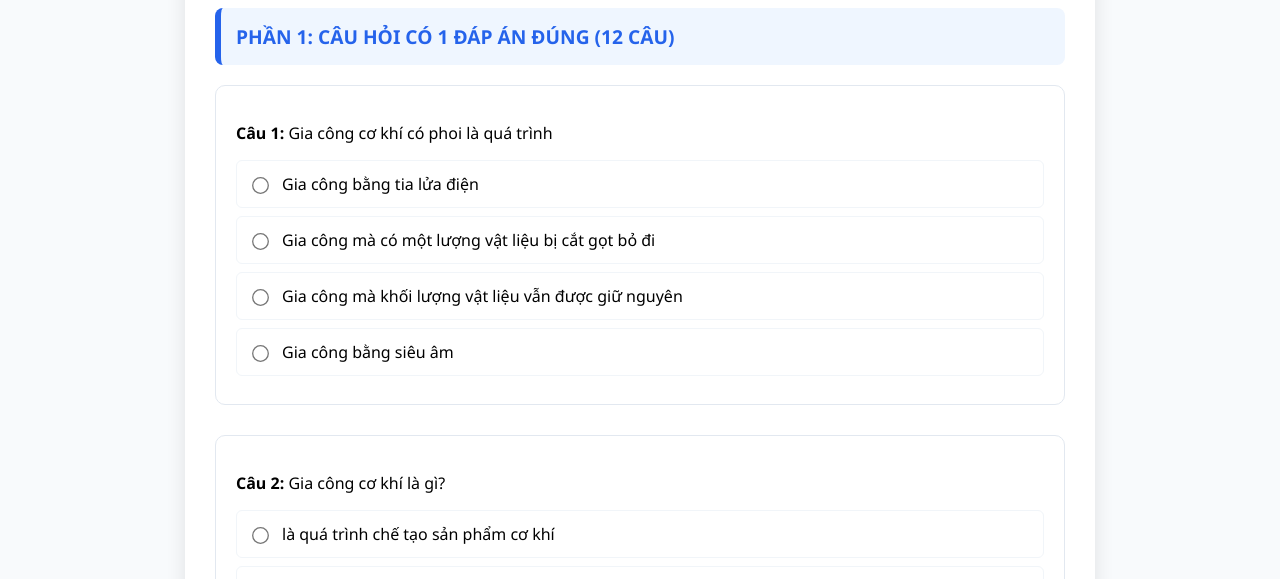
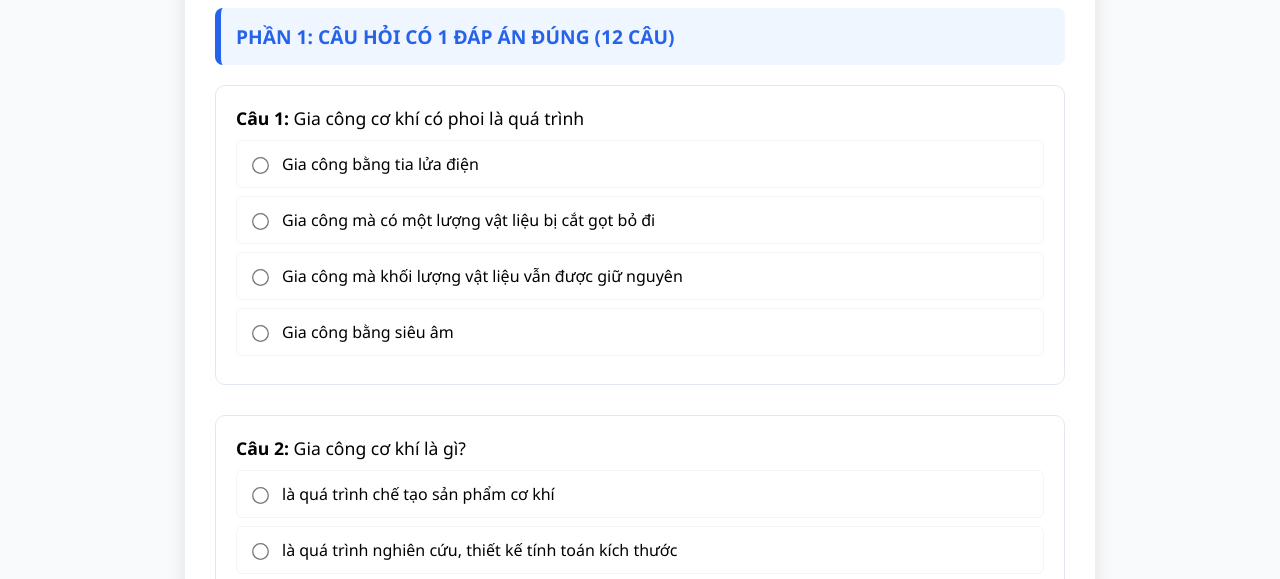
Before and after one commit to duong-van-hai/abc, a plain HTML site: page index.html in a window 1280 px wide. Shown: the part 206-785 px from the top of the page. Drawn offline with Linux system fonts and the light colour scheme.

Commit message:
Update index.html

```diff
--- a/index.html
+++ b/index.html
@@ -11,7 +11,7 @@
         .container { max-width: 850px; margin: 80px auto 40px; background: white; padding: 30px; border-radius: 12px; box-shadow: 0 4px 20px rgba(0,0,0,0.1); }
         .section-header { background: #eff6ff; color: var(--p); padding: 15px; border-radius: 8px; margin: 30px 0 20px; border-left: 6px solid var(--p); font-size: 1.2rem; font-weight: bold; text-transform: uppercase; }
         .q-box { margin-bottom: 30px; padding: 20px; border: 1px solid #e2e8f0; border-radius: 10px; background: #fff; }
-        .q-box img { max-width: 100%; height: auto; margin: 15px 0; border-radius: 8px; border: 1px solid #e2e8f0; }
+        .q-box img { max-width: 100%; height: auto; margin: 15px auto; display: block; border-radius: 8px; border: 1px solid #e2e8f0; }
         .opt { display: flex; align-items: center; padding: 12px; border: 1px solid #f1f5f9; margin: 8px 0; border-radius: 6px; cursor: pointer; transition: 0.2s; }
         .opt:hover { background: #f8fafc; border-color: var(--p); }
         input { margin-right: 15px; transform: scale(1.3); cursor: pointer; }
@@ -80,9 +80,20 @@ const BANK_B = [
     {q: "Dụng cụ nào dùng để kẹp chặt phôi khi gia công trên máy tiện?", a: ["Ụ động", "Mâm cặp", "Bàn gá dao", "Trục chính"], c: "MQ=="}
 ];
 
-// --- CẬP NHẬT DỮ LIỆU PHẦN 2 TỪ FILE P2.DOCX ---
+// --- CẬP NHẬT DỮ LIỆU PHẦN 2 (ĐÃ CHỈNH SỬA CÂU 1) ---
+// Câu 1 đã được cập nhật nội dung và trỏ đến file ảnh 'gamatnghieng.png'
+// Đáp án C và D là đúng -> Index 2 và 3 -> Mã Base64: "WzIsIDNd"
 const BANK_P2 = [
-    {q: 'Cho hình biểu diễn của vật thể như hình vẽ dưới đây.<br><img src="image_0.png"><br>Có các nhận định như sau:', a: ["Vật thể có một mặt nghiêng dài 9 mm, cao 15 mm.", "Vật thể có chiều cao là 65 mm.", "Hình chiếu cạnh chưa biểu diễn đúng vật thể.", "Hình vẽ thể hiện hai loại hình biểu diễn: hình chiếu vuông góc và hình chiếu trục đo của vật thể."], c: "WzIsM10="},
+    {
+        q: 'Cho hình biểu diễn của vật thể như hình vẽ dưới đây:<br><img src="gamatnghieng.png" alt="Hinh ve ky thuat"><br>Có các nhận định như sau:',
+        a: [
+            "Vật thể có một mặt nghiêng dài 9 mm, cao 15 mm.",
+            "Vật thể có chiều cao là 65 mm.",
+            "Hình chiếu cạnh chưa biểu diễn đúng vật thể.",
+            "Hình vẽ thể hiện hai loại hình biểu diễn: hình chiếu vuông góc và hình chiếu trục đo của vật thể."
+        ],
+        c: "WzIsIDNd" // [2, 3] -> Đáp án C và D đúng
+    },
     {q: "Giả sử chúng ta cần gia công một bánh răng thép nhỏ dùng trong hộp số xe máy, những phương pháp nào sau đây là phù hợp?", a: ["Để gia công được bánh răng như hình bên cần dùng phương pháp gia công cơ khí không phoi. ", "Khi thực hiện gia công lỗ trên bánh răng cần cố định phôi, mũi khoan sẽ chuyển động quay và tịnh tiến. ", "Dùng máy phay vạn năng để tạo các rãnh răng (hay còn gọi là biên dạng răng) trên bánh răng. ", "Đúc bánh răng bằng khuôn cát, sau đó có thể lắp trực tiếp vào máy. "], c: "WzEsIDJd"},
     {q: "Dựa vào kiến thức về vật liệu cơ khí, nhận định nào sau đây về cao su là chính xác?", a: ["Cao su dẫn điện và dẫn nhiệt tốt nên thường dùng làm dây dẫn. ", "Cao su có hai loại chính là cao su thiên nhiên (tổng hợp từ công nghệ hóa học) và cao su nhân tạo (lấy từ nhựa cây cao su). ", "Cao su nhân tạo có tính chất kém hơn hoàn toàn so với cao su thiên nhiên. ", "Cao su được xếp vào nhóm vật liệu phi kim loại, có tính đàn hồi tốt. "], c: "WzNd"},
     {q: "Giáo viên giới thiệu 4 mẫu vật: thép carbon, vỏ xe đạp, tấm gốm và composite. Nhận định nào sau đây là đúng?", a: ["Để bốn sản phẩm trên đáp ứng yêu cầu làm việc về tính sử dụng thì chúng phải có các tính chất: cơ học, vật lí, hoá học. ", "Mảnh vật liệu composite (cốt sợi thủy tinh) thuộc nhóm vật liệu mới. ", "Vỏ xe đạp làm bằng cao su nên thuộc nhóm vật liệu kim loại. ", "Tấm gốm cách điện thuộc nhóm vật liệu phi kim loại. "], c: "WzAsIDEsIDNd"}
@@ -104,13 +115,16 @@ function startTimer() {
 function initQuiz() {
     const sA = BANK_A.sort(() => Math.random()-0.5).slice(0, 6);
     const sB = BANK_B.sort(() => Math.random()-0.5).slice(0, 6);
-    const sP2 = BANK_P2.sort(() => Math.random()-0.5).slice(0, 4);
+    const sP2 = BANK_P2.sort(() => Math.random()-0.5).slice(0, 4); // Lấy hết 4 câu P2
 
     const part1 = [...sA, ...sB].sort(() => Math.random()-0.5);
     examData = [...part1, ...sP2].map(item => {
         const correctRaw = JSON.parse(atob(item.c));
         const isMulti = Array.isArray(correctRaw);
         let opts = item.a.map((txt, i) => ({ txt, isC: isMulti ? correctRaw.includes(i) : i === correctRaw }));
+        // Giữ nguyên thứ tự đáp án câu 1 phần 2 để khớp với logic "A, B, C, D" trong đề bài
+        // Chỉ xáo trộn nếu không phải câu chứa hình ảnh đặc thù cần thứ tự
+        // Tuy nhiên code cũ xáo trộn tất cả, ta cứ để xáo trộn, học sinh phải đọc kỹ nội dung đáp án
         opts.sort(() => Math.random()-0.5);
         return { q: item.q, type: isMulti?'multi':'single', options: opts };
     });
@@ -120,7 +134,7 @@ function initQuiz() {
         if(i===0) html += `<div class="section-header">PHẦN 1: CÂU HỎI CÓ 1 ĐÁP ÁN ĐÚNG (12 Câu)</div>`;
         if(i===12) html += `<div class="section-header">PHẦN 2: CÂU HỎI CÓ NHIỀU PHƯƠNG ÁN TRẢ LỜI (4 Câu)</div>`;
         html += `<div class="q-box">
-            <p><strong>Câu ${i+1}:</strong> ${q.q}</p>
+            <div style="font-size:1.1rem; margin-bottom:10px;"><strong>Câu ${i+1}:</strong> ${q.q}</div>
             ${q.options.map((o, oi) => `
                 <label class="opt">
                     <input type="${q.type==='single'?'radio':'checkbox'}" name="q${i}" value="${oi}">
@@ -151,7 +165,7 @@ function grade() {
 
         reviewHtml += `<div class="review-q-item">
             <span class="status-tag" style="color:${isRight? 'var(--s)':'var(--e)'}">${isRight?'✅ ĐÚNG':'❌ SAI'}</span>
-            <p><strong>Câu ${i+1}: ${q.q}</strong></p>
+            <div style="margin-bottom:10px;"><strong>Câu ${i+1}:</strong> ${q.q}</div>
             <div class="review-opts">
                 ${q.options.map((o, oi) => {
                     let cls = '';
```
